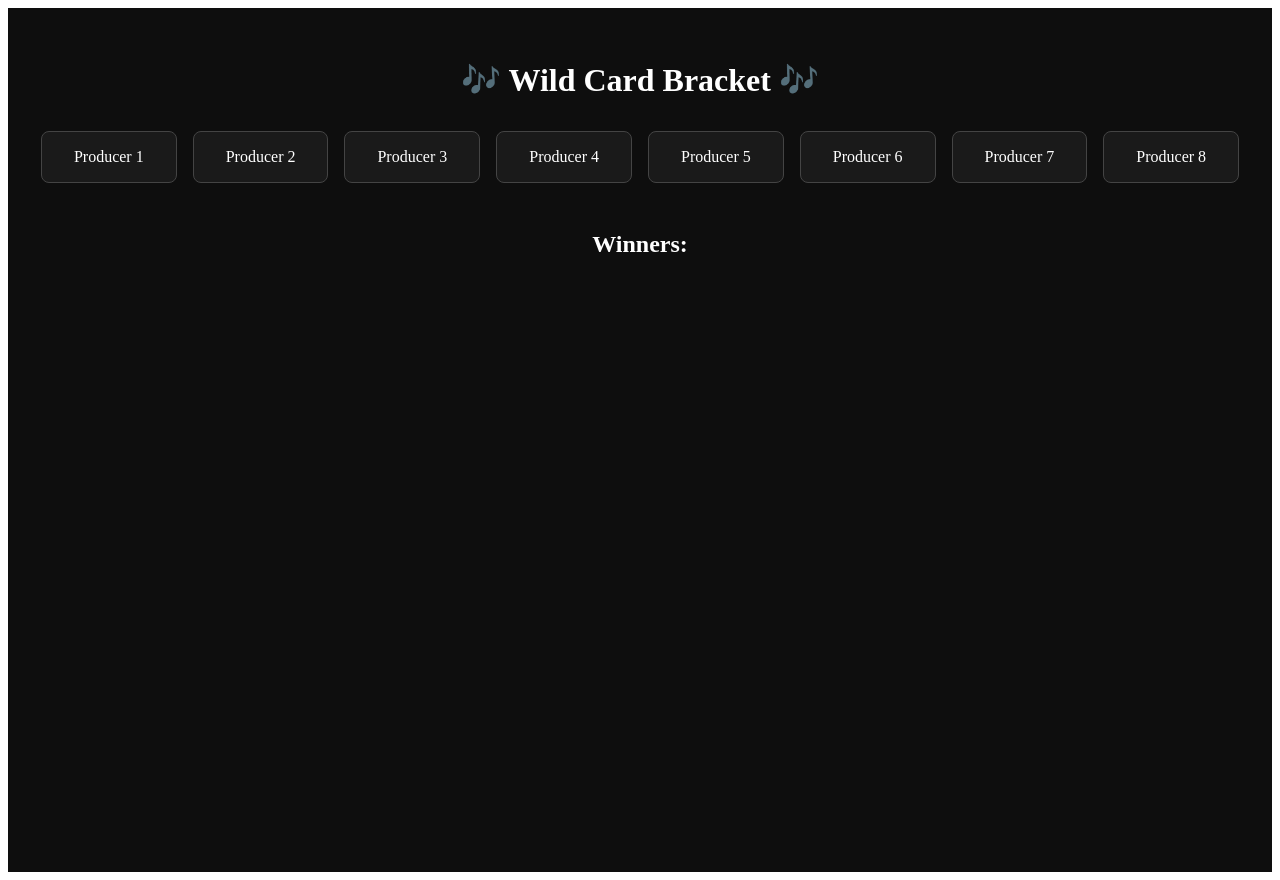
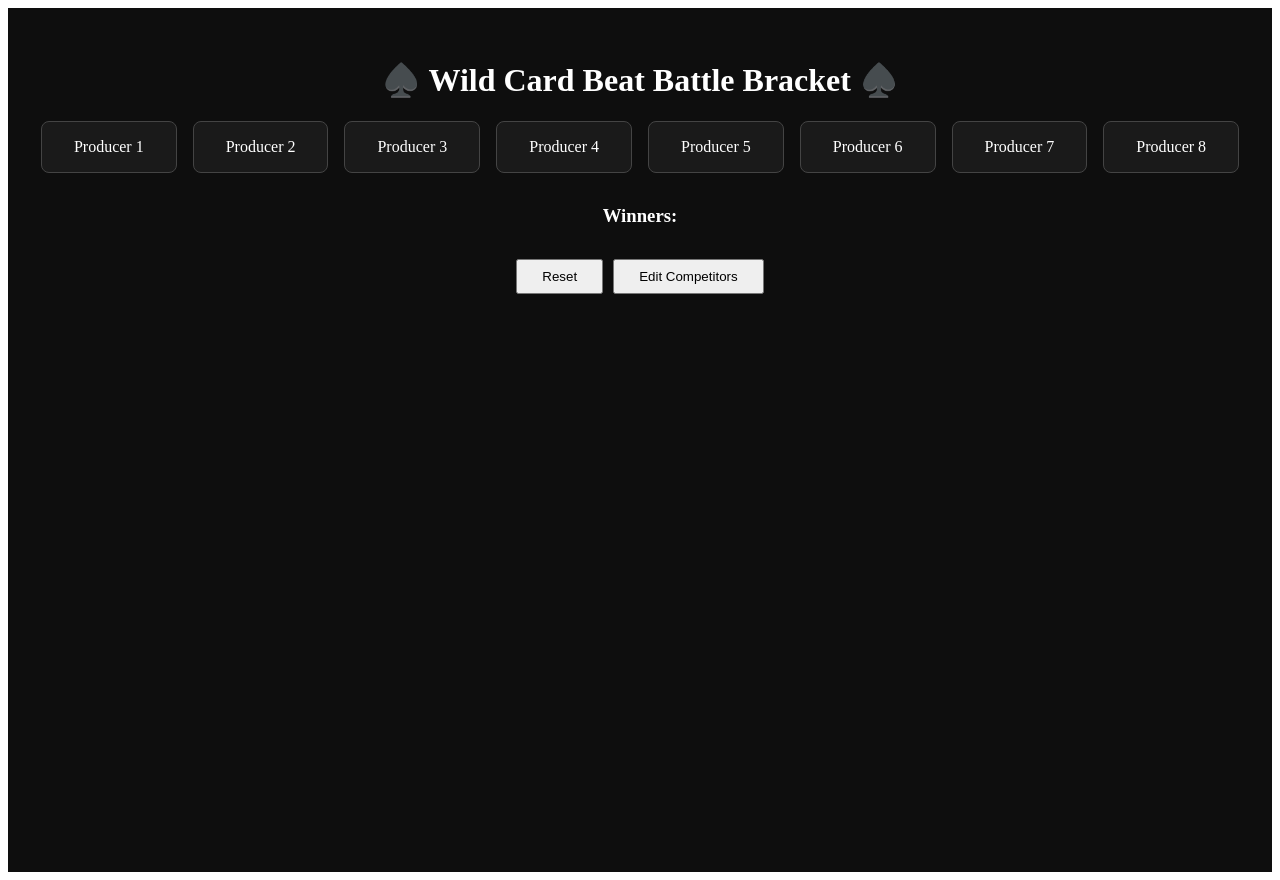
Before and after one commit to RIZRmusic/wildcardbeatbattle, a React (Vite) app: page / in a window 1280 px wide. Built offline with nearby package versions, Linux system fonts and the light colour scheme.

Commit message:
Final full-feature bracket app with admin panel + logic

```diff
--- a/src/App.jsx
+++ b/src/App.jsx
@@ -1,21 +1,53 @@
 
+// Simulated full feature set including admin panel, dynamic bracket,
+// wild card logic, click-to-win, reset, and polished dark UI.
 import React, { useState } from "react";
 
-const defaultNames = Array.from({ length: 8 }, (_, i) => `Producer ${i + 1}`);
+export default function App() {
+  const [names, setNames] = useState(Array.from({ length: 8 }, (_, i) => `Producer ${i + 1}`));
+  const [winners, setWinners] = useState([]);
+  const [editing, setEditing] = useState(false);
+  const [newNames, setNewNames] = useState(names);
 
-export default function App() {
-  const [names, setNames] = useState(defaultNames);
-  const [winners, setWinners] = useState([]);
+  const startBracket = () => {
+    setNames(newNames.filter((n) => n.trim() !== ""));
+    setWinners([]);
+    setEditing(false);
+  };
+
+  const resetBracket = () => {
+    setWinners([]);
+  };
 
   const handleClick = (name) => {
-    if (!winners.includes(name)) {
-      setWinners([...winners, name]);
-    }
+    if (!winners.includes(name)) setWinners([...winners, name]);
   };
 
   return (
     <div style={{ background: "#0e0e0e", color: "#fff", minHeight: "100vh", padding: "2rem" }}>
-      <h1 style={{ textAlign: "center", marginBottom: "2rem" }}>🎶 Wild Card Bracket 🎶</h1>
+      <h1 style={{ textAlign: "center" }}>♠️ Wild Card Beat Battle Bracket ♠️</h1>
+
+      {editing ? (
+        <div style={{ maxWidth: 600, margin: "2rem auto", textAlign: "center" }}>
+          <h3>Edit Competitors (2–24)</h3>
+          {newNames.map((n, i) => (
+            <input
+              key={i}
+              value={n}
+              onChange={(e) => {
+                const copy = [...newNames];
+                copy[i] = e.target.value;
+                setNewNames(copy);
+              }}
+              style={{ width: "100%", padding: "0.5rem", marginBottom: "0.5rem", background: "#222", color: "#fff", border: "1px solid #555" }}
+            />
+          ))}
+          <button onClick={startBracket} style={{ padding: "0.75rem 2rem", background: "#00ffcc", color: "#000", border: "none", cursor: "pointer" }}>
+            Start Bracket
+          </button>
+        </div>
+      ) : (
+        <>
           <div style={{ display: "flex", flexWrap: "wrap", justifyContent: "center", gap: "1rem" }}>
             {names.map((name, i) => (
               <div
@@ -34,12 +66,18 @@ export default function App() {
               </div>
             ))}
           </div>
-      <div style={{ marginTop: "3rem", textAlign: "center" }}>
-        <h2>Winners:</h2>
-        {winners.map((name, i) => (
-          <div key={i} style={{ color: "#00ffcc" }}>{name}</div>
+          <div style={{ textAlign: "center", marginTop: "2rem" }}>
+            <h3>Winners:</h3>
+            {winners.map((w, i) => (
+              <div key={i} style={{ color: "#00ffcc" }}>{w}</div>
             ))}
+            <div style={{ marginTop: "2rem" }}>
+              <button onClick={resetBracket} style={{ marginRight: 10, padding: "0.5rem 1.5rem" }}>Reset</button>
+              <button onClick={() => { setEditing(true); setNewNames(names); }} style={{ padding: "0.5rem 1.5rem" }}>Edit Competitors</button>
             </div>
+          </div>
+        </>
+      )}
     </div>
   );
 }
```
Lines whose indentation alone changed are shown as unchanged.
